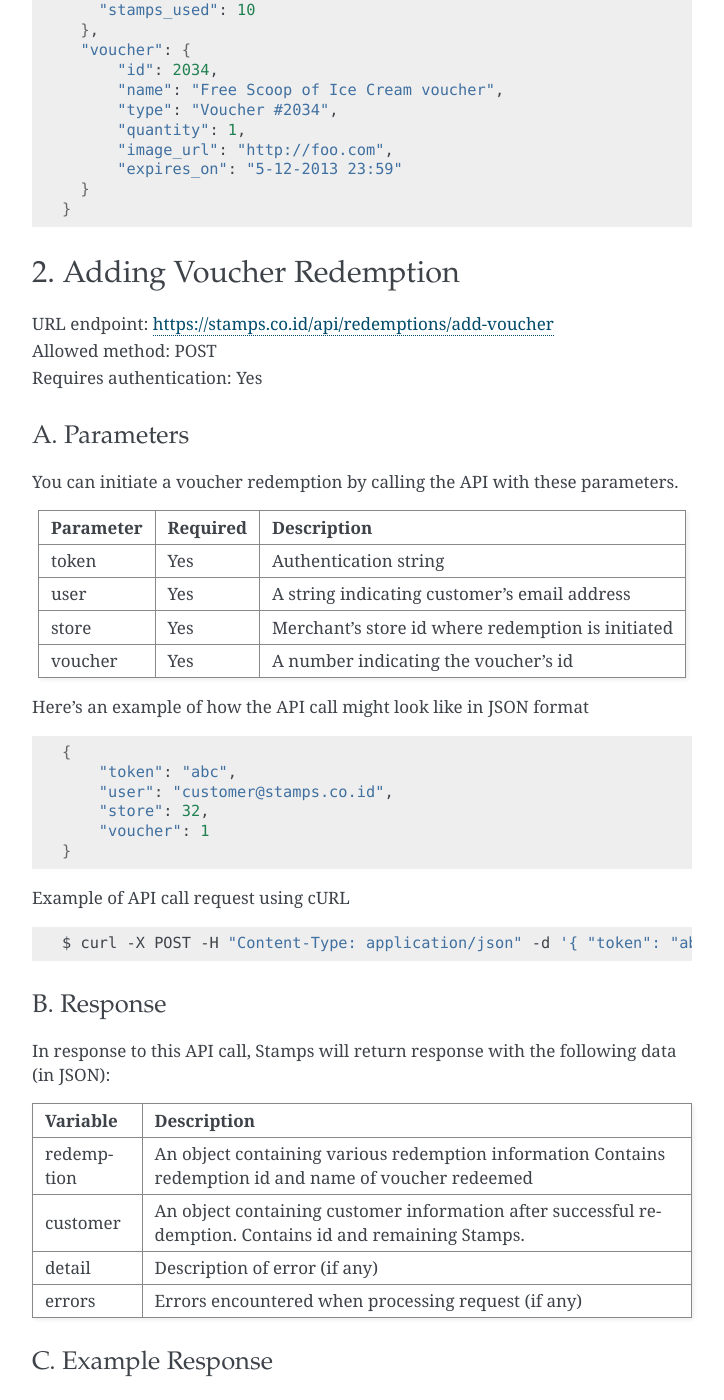
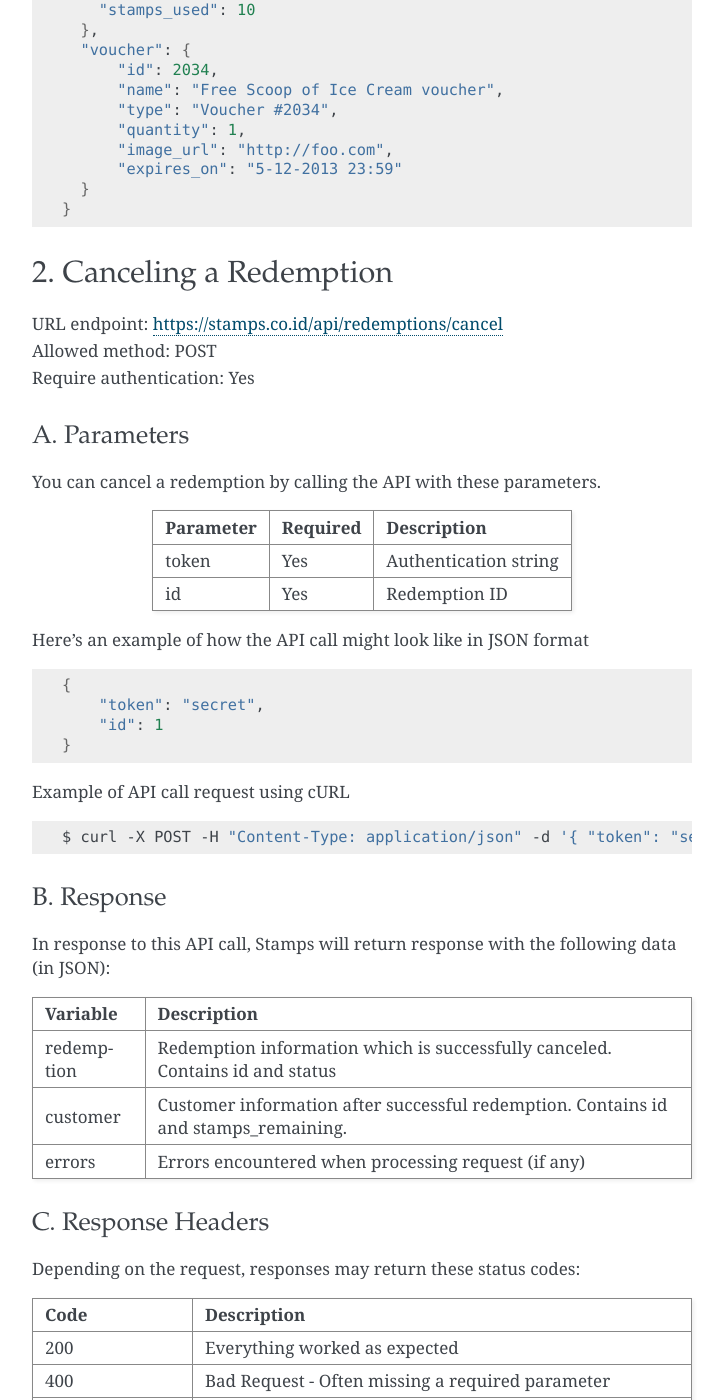
Before and after one commit to ui/stamps-api-docs, a Sphinx documentation site: the page built from source/redemption_api.rst, in a window 1280 px wide and 1400 px high, scrolled down 2876 px. Shown: the whole window, without its empty margins (388-1112 px from the left). Built offline with Sphinx 7.4.7, drawn with Linux system fonts in a browser that asks for light colours; some of the changed text lies outside the part shown.

Commit message:
Removed voucher redemption API from documentation.

```diff
--- a/source/redemption_api.rst
+++ b/source/redemption_api.rst
@@ -152,88 +152,8 @@ On successful redemption that generate voucher:
       }
     }
 
-2. Adding Voucher Redemption
-============================
 
-| URL endpoint: https://stamps.co.id/api/redemptions/add-voucher
-| Allowed method: POST
-| Requires authentication: Yes
-
-
-A. Parameters
--------------
-
-You can initiate a voucher redemption by calling the API with these parameters.
-
-=========== =========== =========================
-Parameter   Required    Description
-=========== =========== =========================
-token       Yes         Authentication string
-user        Yes         A string indicating customer's email address
-store       Yes         Merchant's store id where redemption is initiated
-voucher     Yes         A number indicating the voucher's id
-=========== =========== =========================
-
-Here's an example of how the API call might look like in JSON format
-
-.. code-block :: bash
-
-    {
-        "token": "abc",
-        "user": "customer@stamps.co.id",
-        "store": 32,
-        "voucher": 1
-    }
-
-Example of API call request using cURL
-
-.. code-block :: bash
-
-    $ curl -X POST -H "Content-Type: application/json" -d '{ "token": "abc", "user": "customer@stamps.co.id", "store": 32, "voucher": 12}' https://stamps.co.id/api/redemptions/add-voucher
-
-
-B. Response
------------
-
-In response to this API call, Stamps will return response with the following data (in JSON):
-
-=================== ==============================
-Variable            Description
-=================== ==============================
-redemption          An object containing various redemption information
-                    Contains redemption id and name of voucher redeemed
-customer            An object containing customer information after successful
-                    redemption. Contains id and remaining Stamps.
-detail              Description of error (if any)
-errors              Errors encountered when processing request (if any)
-=================== ==============================
-
-
-C. Example Response
--------------------
-
-On successful redemption:
-
-.. code-block :: bash
-
-    HTTP/1.0 200 OK
-    Vary: Accept
-    Content-Type: application/json
-    Allow: POST, OPTIONS
-     [Redacted Header]
-
-    {
-      "customer": {
-        "id": 6,
-        "stamps_remaining": 60
-      },
-      "redemption": {
-        "voucher": "Kaya Toast Voucher",
-        "id": 1
-      }
-    }
-
-3. Canceling a Redemption
+2. Canceling a Redemption
 =========================
 
 | URL endpoint: https://stamps.co.id/api/redemptions/cancel
```
